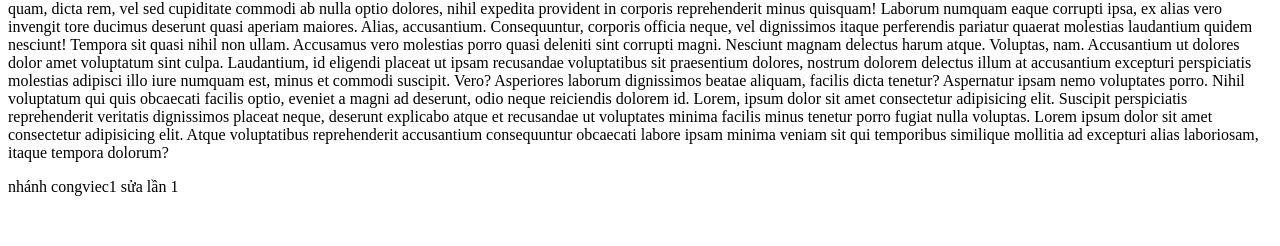
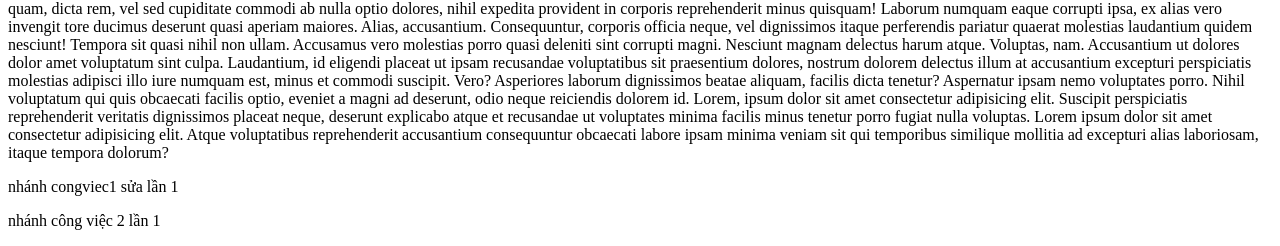
Before and after one commit to Tuanpc309/HTML, a plain HTML site: page index.html in a window 1280 px wide. Shown: the part 631-877 px from the top of the page. Before the commit the page ends 843 px from the top, so only its background shows below. Drawn offline with Linux system fonts and the light colour scheme.

Commit message:
commit conviec2 lan1

```diff
--- a/index.html
+++ b/index.html
@@ -52,7 +52,7 @@
 
     <p> nhánh congviec1 sửa lần 1</p>
 
-
+    <p> nhánh công việc 2 lần 1</p>
 
 
 </body>
```
